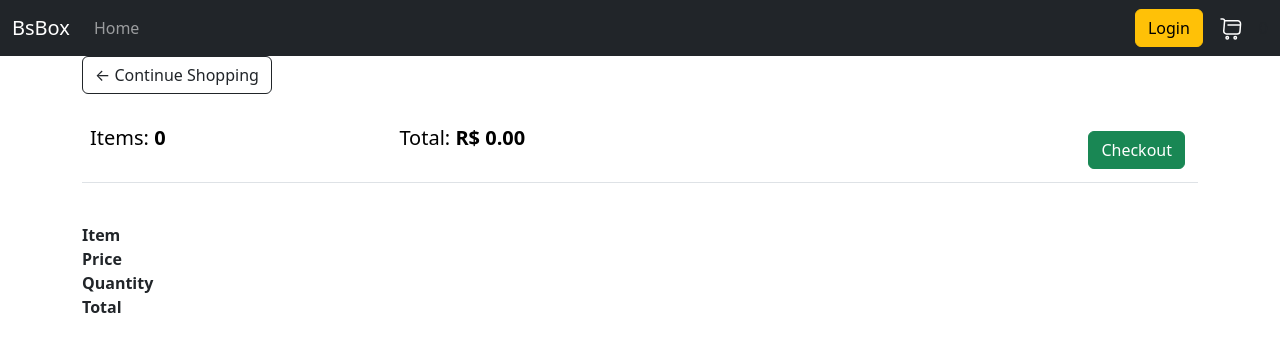
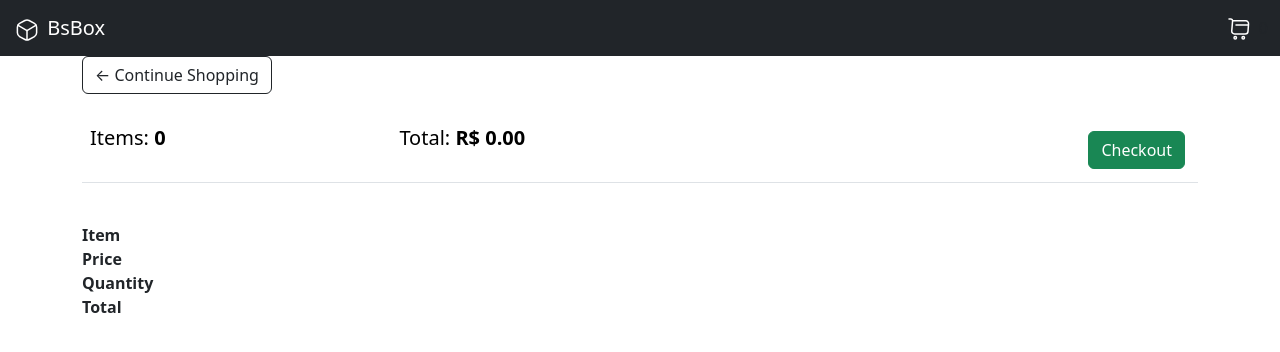
Before and after one commit to WilsonSousajr/bsbox, a Django app: page /cart/ in a window 1280 px wide. Shown: the top 352 px of the page. Run offline with Django 5.2, Linux system fonts and the light colour scheme; lists and menus that the app fills with data are empty.

Commit message:
✨💄 Style: Add a icon brand to navbar and remove navbar collapse icon, base.html

```diff
--- a/src/templates/src/base.html
+++ b/src/templates/src/base.html
@@ -51,26 +51,20 @@
     </script>
 </head>
 <body>
-      <nav class="navbar navbar-expand-lg bg-dark" data-bs-theme="dark">
-        <div class="container-fluid">
-          <a class="navbar-brand --bs-light-text-emphasis" href="{% url 'ecommerce:index' %}">BsBox</a>
-          <button class="navbar-toggler" type="button" data-bs-toggle="collapse" data-bs-target="#navbarSupportedContent" aria-controls="navbarSupportedContent" aria-expanded="false" aria-label="Toggle navigation">
-            <span class="navbar-toggler-icon"></span>
-          </button>
-          <div class="collapse navbar-collapse" id="navbarSupportedContent">
-            <ul class="navbar-nav me-auto mb-2 mb-lg-0">
-              <li class="nav-item">
-                <a class="nav-link" aria-current="page" href="#">Home</a>
-              </li>
-            </ul>
-            <div class="form-inline my-2 my-lg-0 d-flex align-items-center gap-3">
-              <a href="#" class="btn btn-warning">Login</a>
-              <a href="{% url 'ecommerce:cart' %}">
-                <img id="cart" src="{% static 'src/images/cart.svg'%}"/>
-              </a>
-              <span id="cart-total">{{cartItems}}</span>
-            </div>
+    <nav class="navbar navbar-expand-lg bg-dark" data-bs-theme="dark" id="navbar">
+      <div class="container-fluid justify-content-between">
+        <a class="navbar-brand --bs-light-text-emphasis" href="{% url 'ecommerce:index' %}" id="brand">
+          <img src="{% static 'src/images/icon.svg' %}" alt="Bootstrap" width="30" height="24">
+          BsBox
+        </a>
+        <div class="d-flex justify-content-end">
+          <div class="form-inline d-flex align-items-center gap-2">
+            <a href="{% url 'ecommerce:cart' %}">
+              <img id="cart" src="{% static 'src/images/cart.svg'%}"/>
+            </a>
+            <span id="cart-total">{{cartItems}}</span>
           </div>
+        </div>
 
       </nav>
       {% block content %}
```
